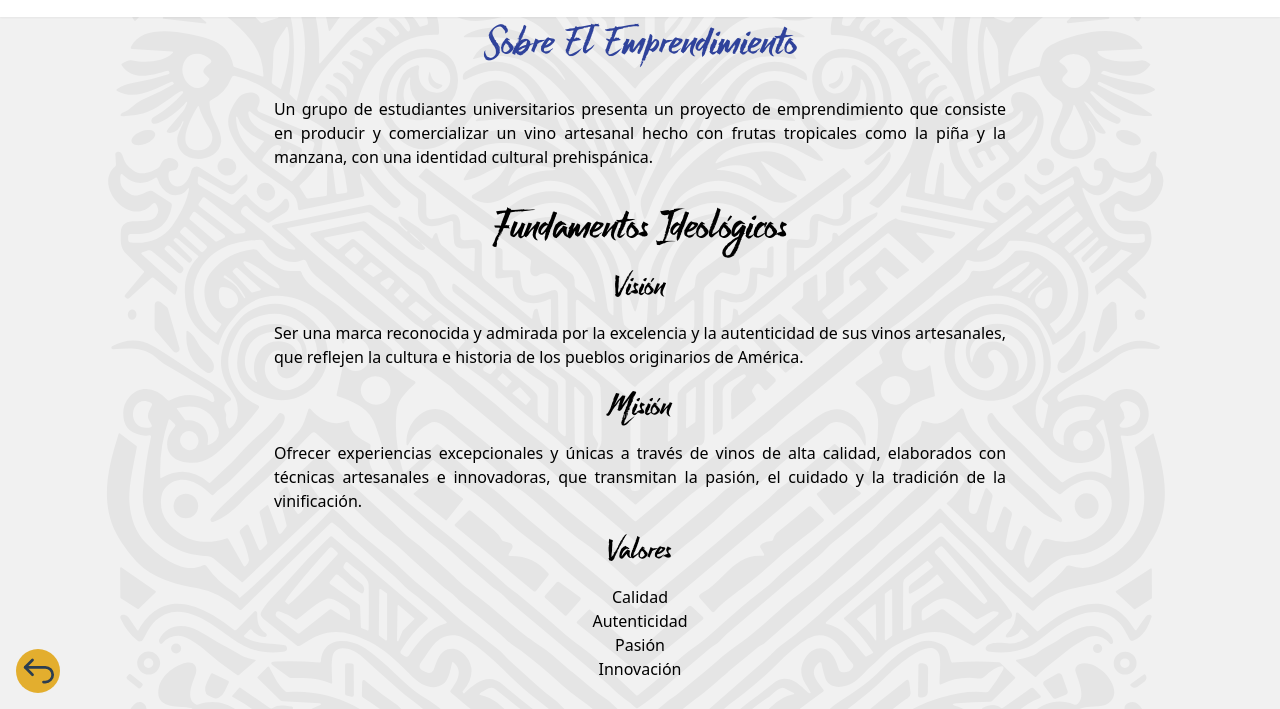
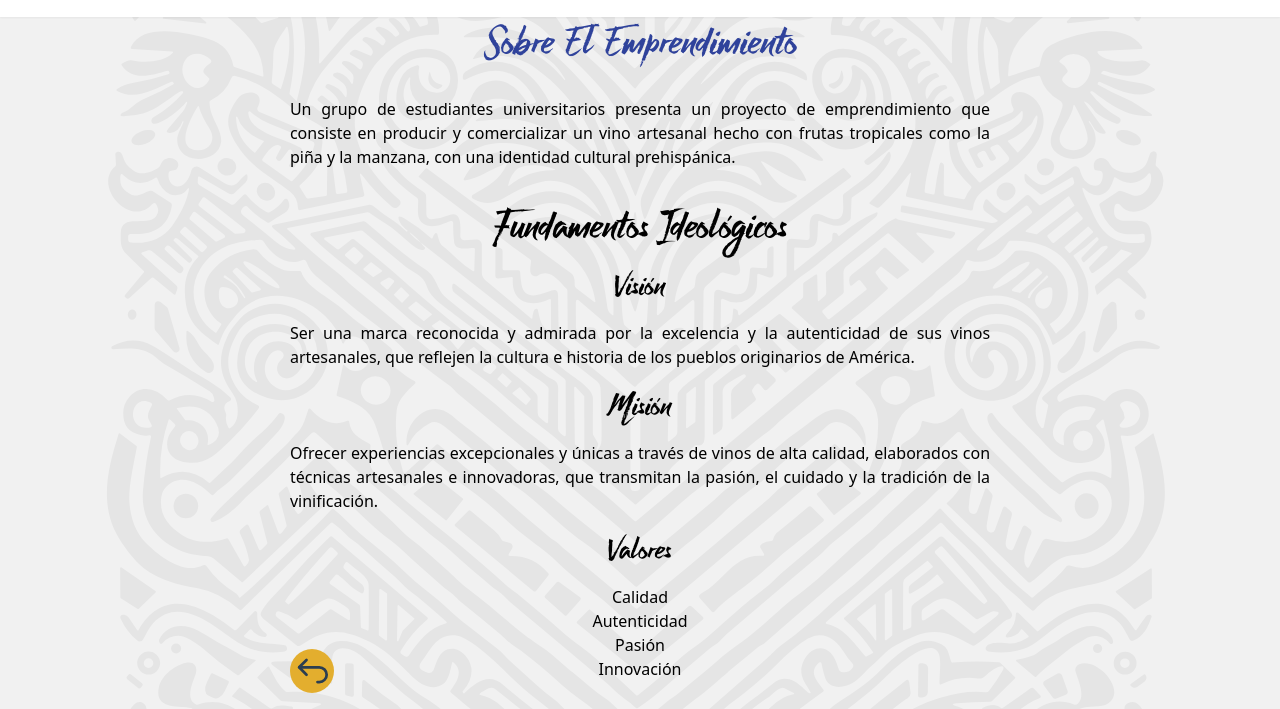
Before and after one commit to MauricioDMO/Native-Wine, an Astro site: page /acerca-de/emprendimiento in a window 1280 px wide. Shown: the part 91-800 px from the top of the page. Built offline with nearby package versions, Linux system fonts and the light colour scheme; Astro itself is replaced by a stand-in of ours.

Commit message:
Ajustado el boton para regresar

```diff
--- a/src/pages/acerca-de/emprendimiento.astro
+++ b/src/pages/acerca-de/emprendimiento.astro
@@ -11,8 +11,8 @@ import Layout from "../../layouts/Layout.astro";
 >
   <Background src="/patron-cuadrado.svg" />
   <Title>Sobre El Emprendimiento</Title>
-  <section class="p-4">
-    <article class="max-w-[80ch] m-auto my-4">
+  <section class="p-4 max-w-[80ch] m-auto">
+    <article class="my-4">
       <p class="text-justify">
         Un grupo de estudiantes universitarios presenta un proyecto de
         emprendimiento que consiste en producir y comercializar un vino
@@ -20,7 +20,7 @@ import Layout from "../../layouts/Layout.astro";
         identidad cultural prehispánica.
       </p>
     </article>
-    <article class="max-w-[80ch] m-auto my-8">
+    <article class="my-8">
       <h2 class="text-center font-native-land text-5xl m-4">
         Fundamentos Ideológicos
       </h2>
@@ -44,6 +44,6 @@ import Layout from "../../layouts/Layout.astro";
         <li>Innovación</li>
       </ul>
     </article>
+    <Back href="/acerca-de" />
   </section>
-  <Back href="/acerca-de" />
 </Layout>
```
